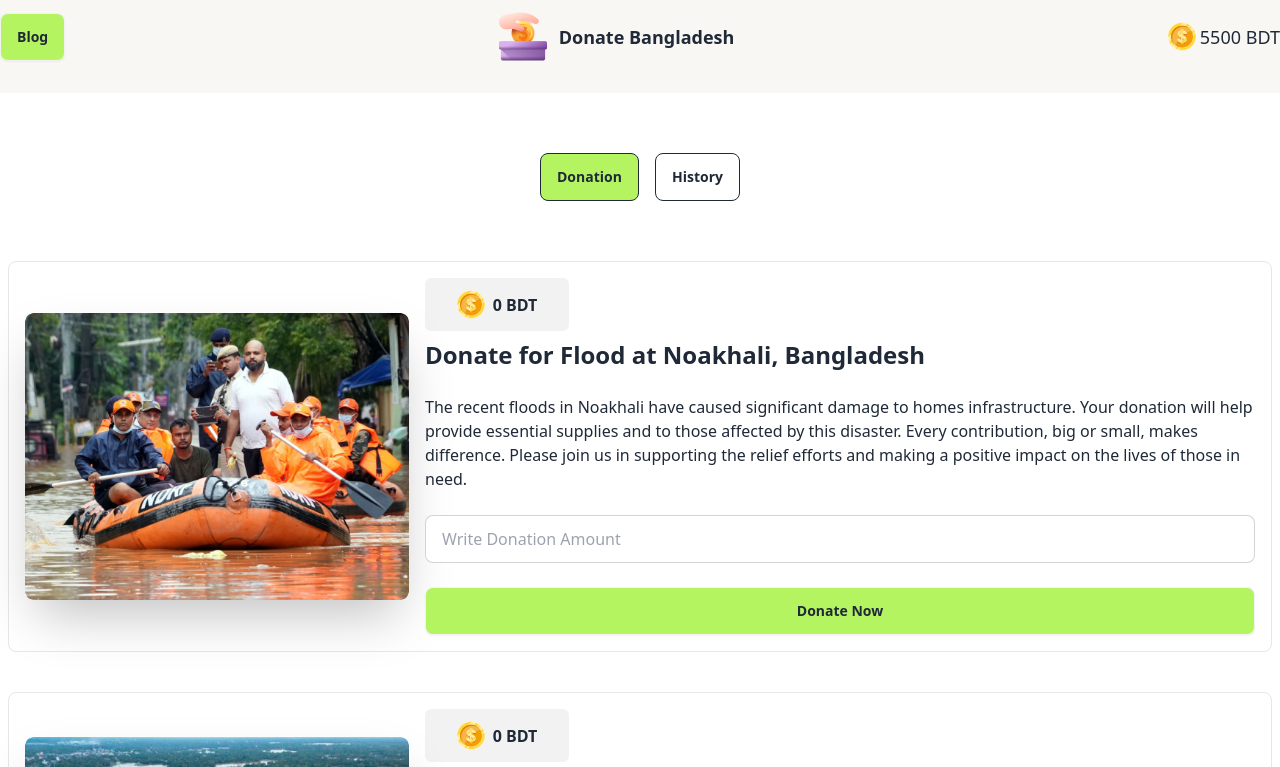
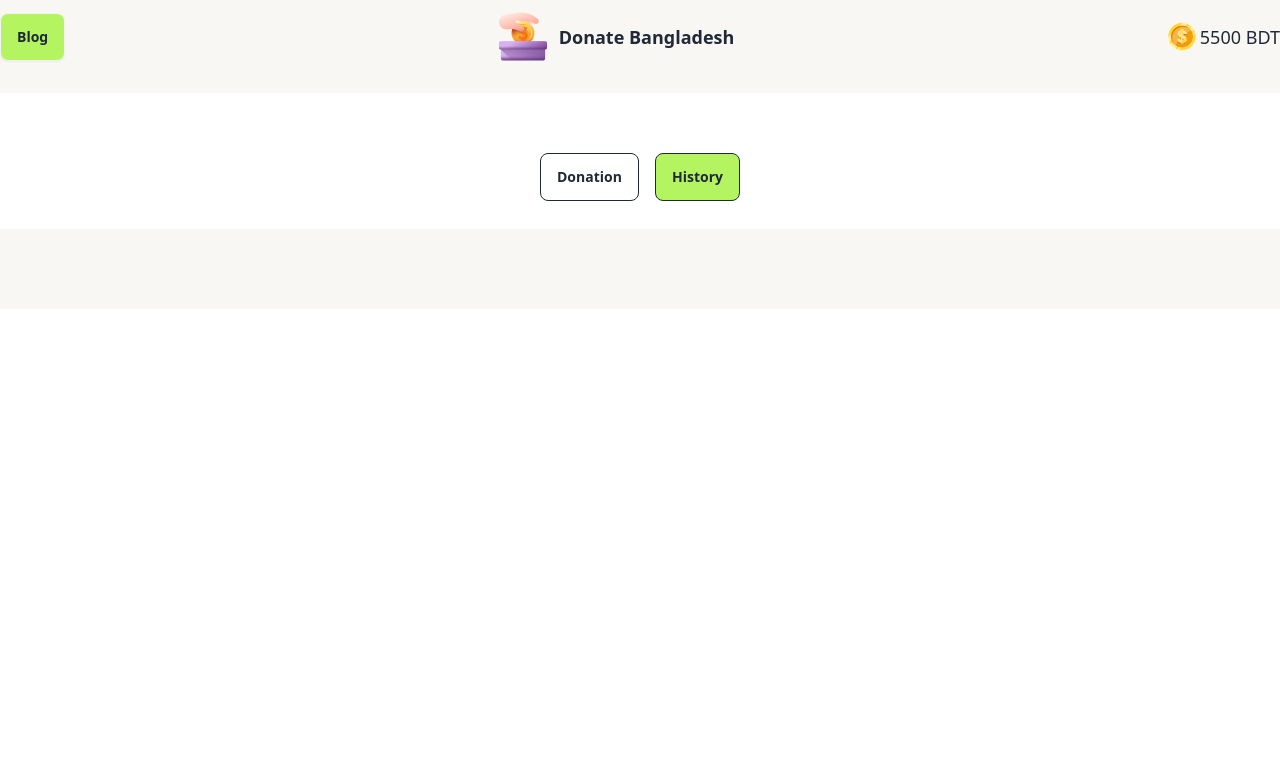
Before and after one commit to shafiul-tonoy/assignment-5, a plain HTML site: page index.html in a window 1280 px wide. Both pictures are taken after a click on the button "History". Shown: the top 767 px of the page. Drawn offline with nearby package versions, Linux system fonts and the light colour scheme.

Commit message:
history part added

```diff
--- a/index.html
+++ b/index.html
@@ -65,8 +65,8 @@
       <!--2nd section start  -->
       <section class="container mx-auto pt-3 pb-2 px-2 backdrop-blur-2xl">
         <div class="text-center space-x-3 lg:mt-12">
-          <button class="btn btn-outline bg-greenBg">Donation</button>
-          <button class="btn btn-outline">History</button>
+          <button class="btn btn-outline bg-greenBg" id="donationBtn">Donation</button>
+          <button class="btn btn-outline" id="historyBtn">History</button>
         </div>
       </section>
       <!--2nd section end  -->
@@ -74,7 +74,7 @@
     <!-- header end -->
     <!-- main start -->
     <main>
-      <section class="container mx-auto pt-3 pb-2 px-2">
+      <section class="container mx-auto pt-3 pb-2 px-2" id="donationSection">
         <!-- 1st card -->
         <div class="hero rounded-lg border mt-10">
           <div class="hero-content flex-col lg:flex-row">
--- a/scripts.js
+++ b/scripts.js
@@ -1,3 +1,11 @@
-handleClickEvent("noakhaliOnClick", "noakhaliDonation", "noakhaliBalance", "Noakhali");
+handleClickEvent(
+  "noakhaliOnClick",
+  "noakhaliDonation",
+  "noakhaliBalance",
+  "Noakhali"
+);
 handleClickEvent("feniOnClick", "feniDonation", "feniBalance", "Feni");
 handleClickEvent("quotaOnClick", "quotaDonation", "quotaBalance", "Quota");
+
+toggle("historyBtn");
+toggle("donationBtn");
--- a/utility.js
+++ b/utility.js
@@ -43,10 +43,28 @@ function insertHtml(amount, type) {
 
   let element = getElement("historySection");
   let html = `<div class="">
-              <div class="border rounded-lg p-10 space-y-3">
+              <div class="border rounded-lg p-10 space-y-3 mb-2">
                 <h2 class="text-lg font-bold">${amount} Taka is Donated for ${content}, Bangladesh</h2>
-                <p>Date : Tue Sep 17 2024 08:39:11 GMT +0600 (Bangladesh Standard Time)</p>
+                <p>Date : ${new Date()}</p>
               </div>
           </div>`;
   element.insertAdjacentHTML("beforeend", html);
 }
+
+function toggle(id) {
+  if (id == "historyBtn") {
+    getElement("historyBtn").addEventListener("click", () => {
+      getElement("historyBtn").classList.add("bg-greenBg");
+      getElement("donationBtn").classList.remove("bg-greenBg");
+      getElement("donationSection").classList.add("hidden");
+      getElement("historySection").classList.remove("hidden");
+    });
+  } else {
+    getElement("donationBtn").addEventListener("click", () => {
+      getElement("donationBtn").classList.add("bg-greenBg");
+      getElement("historyBtn").classList.remove("bg-greenBg");
+      getElement("donationSection").classList.remove("hidden");
+      getElement("historySection").classList.add("hidden");
+    });
+  }
+}
```
